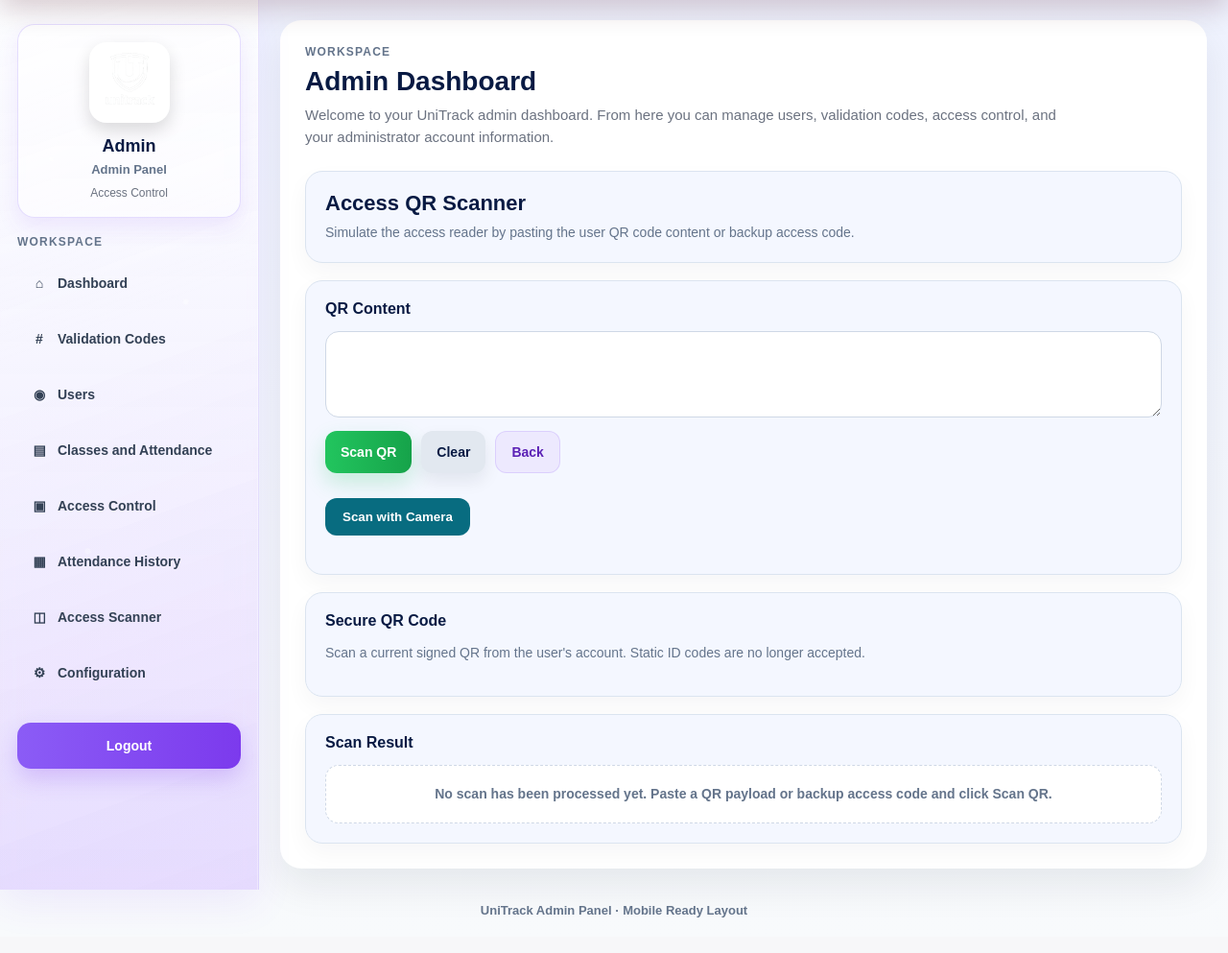
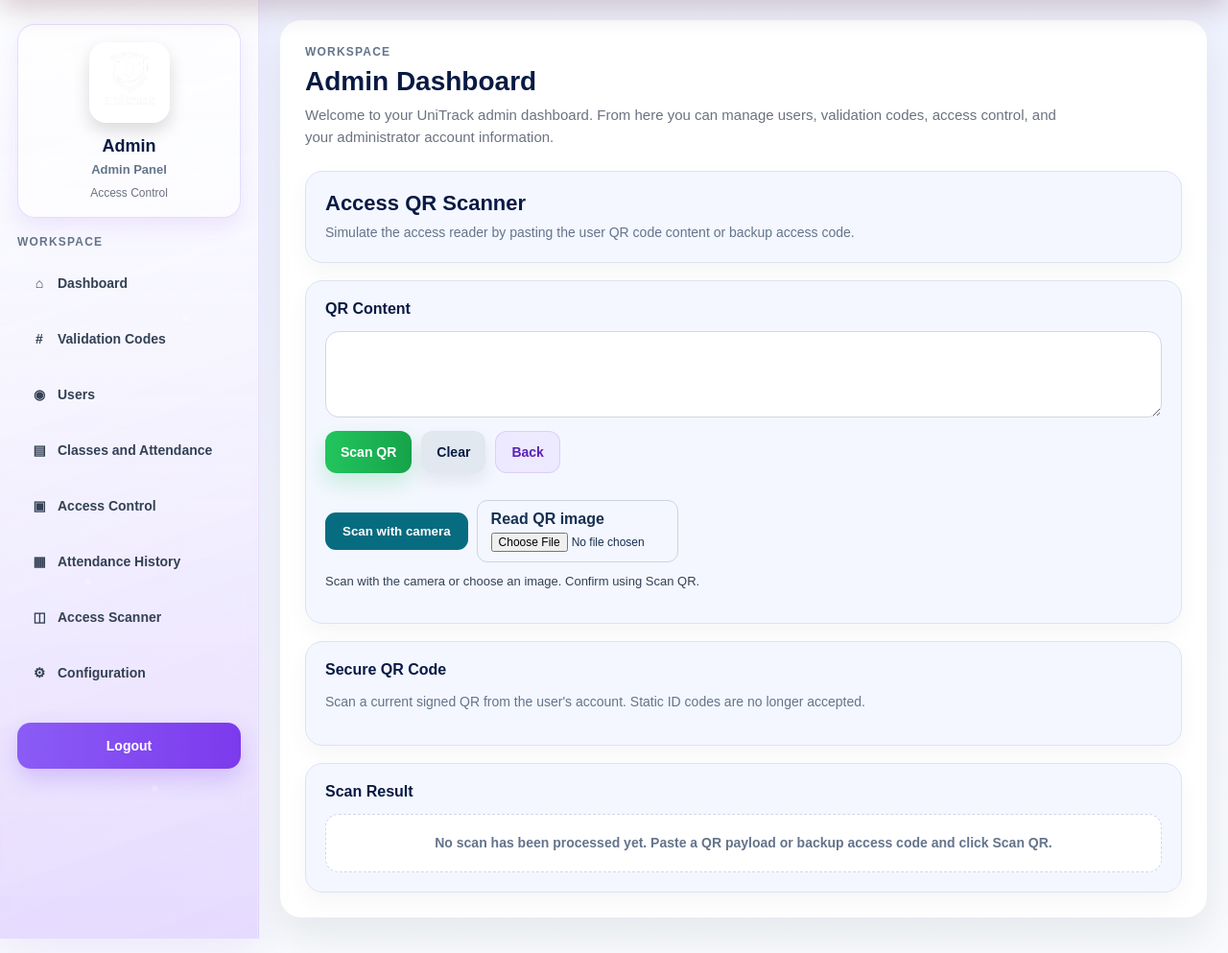
Before and after one commit to Peyman-mxli/unitrack, a Flask app: template app/templates/admin_qr_scanner.html in a window 1280 px wide. Shown: the part 104-1097 px from the top of the page at 96% size. Before the commit the page ends 1060 px from the top, so only its background shows below. Run offline with Flask 3, Linux system fonts and the light colour scheme; the template is opened without the code that fills it, so the values that code supplies are empty.

Commit message:
Unify QR camera controls with local jsQR and optional image fallback

```diff
--- a/app/templates/qr_camera_widget.html
+++ b/app/templates/qr_camera_widget.html
@@ -1,74 +1,31 @@
-{# Camera scanning is optional; manual QR paste remains available to authorized operators. #}
-<div style="margin:12px 0;">
-  <button type="button" id="unitrackCameraStart"
-          style="border:0;border-radius:12px;padding:12px 18px;background:#086c80;color:white;font-weight:800;cursor:pointer;">
-    {{ "Escanear con cámara" if current_language == 'es' else "Scan with Camera" }}
-  </button>
-  <button type="button" id="unitrackCameraStop"
-          style="display:none;border:0;border-radius:12px;padding:12px 18px;background:#6b7280;color:white;font-weight:800;cursor:pointer;">
-    {{ "Detener cámara" if current_language == 'es' else "Stop Camera" }}
-  </button>
-  <p id="unitrackCameraStatus" aria-live="polite" style="margin:8px 0;color:#475569"></p>
-  <video id="unitrackCameraVideo" autoplay muted playsinline
-         style="display:none;max-width:100%;width:450px;border-radius:12px;background:#000"></video>
+{# Shared camera scanner for authorized UniTrack operators.
+   jsQR is hosted locally so decoding works without BarcodeDetector or a CDN.
+   Scanning only fills the QR field; a manual submit confirms access. #}
+<div id="unitrackQrCamera" class="unitrack-camera-widget"
+     style="margin:14px 0;display:flex;flex-direction:column;align-items:flex-start;gap:10px;">
+  <div style="display:flex;gap:9px;align-items:center;flex-wrap:wrap;">
+    <button type="button" data-qr-start
+            style="border:0;border-radius:11px;padding:12px 18px;background:#086c80;color:white;font-weight:800;cursor:pointer;">
+      {{ "Escanear con cámara" if current_language == 'es' else "Scan with camera" }}
+    </button>
+    <button type="button" data-qr-stop hidden
+            style="border:0;border-radius:11px;padding:12px 18px;background:#475569;color:white;font-weight:800;cursor:pointer;">
+      {{ "Detener cámara" if current_language == 'es' else "Stop camera" }}
+    </button>
+    <label style="border:1px solid #cbd5e1;border-radius:11px;padding:10px 14px;cursor:pointer;color:#163052;font-weight:700;">
+      {{ "Leer imagen QR" if current_language == 'es' else "Read QR image" }}
+      <input type="file" data-qr-photo accept="image/*" style="display:block;max-width:180px;margin-top:5px;font-size:12px;">
+    </label>
+  </div>
+  <select data-qr-camera-choice hidden aria-label="{{ 'Seleccionar cámara' if current_language == 'es' else 'Select camera' }}"
+          style="max-width:400px;padding:10px;border:1px solid #cbd5e1;border-radius:9px;"></select>
+  <p data-qr-status role="status" aria-live="polite"
+     style="font-size:13px;color:#334155;margin:2px 0;">
+    {{ "Escanea el QR con la cámara o elige una imagen. Confirma con «Escanear QR»." if current_language == 'es' else "Scan with the camera or choose an image. Confirm using Scan QR." }}
+  </p>
+  <video data-qr-video hidden autoplay muted playsinline
+         aria-label="{{ 'Vista de la cámara' if current_language == 'es' else 'Camera preview' }}"
+         style="max-width:100%;width:440px;aspect-ratio:4/3;object-fit:cover;border-radius:12px;background:#0f172a;"></video>
 </div>
-<script>
-(() => {
-  const start = document.getElementById("unitrackCameraStart");
-  const stop = document.getElementById("unitrackCameraStop");
-  const video = document.getElementById("unitrackCameraVideo");
-  const status = document.getElementById("unitrackCameraStatus");
-  const textbox = document.querySelector("textarea[name='qr_text'], input[name='qr_text']");
-  if (!start || !stop || !video || !textbox) return;
-  let stream = null, scanning = false;
-  const spanish = {{ 'true' if current_language == 'es' else 'false' }};
-  function message(es, en) { status.textContent = spanish ? es : en; }
-  function release() {
-    scanning = false;
-    if (stream) { stream.getTracks().forEach(t => t.stop()); stream = null; }
-    video.srcObject = null;
-    video.style.display = "none";
-    start.style.display = "";
-    stop.style.display = "none";
-  }
-  stop.addEventListener("click", release);
-  window.addEventListener("pagehide", release);
-  start.addEventListener("click", async () => {
-    if (!navigator.mediaDevices?.getUserMedia || !("BarcodeDetector" in window)) {
-      message("Este navegador no admite el lector QR de cámara. Pega el código manualmente.",
-              "Camera QR detection is not available in this browser. Paste the code manually.");
-      return;
-    }
-    try {
-      stream = await navigator.mediaDevices.getUserMedia({video: {facingMode: "environment"}, audio: false});
-      video.srcObject = stream;
-      await video.play();
-      const detector = new BarcodeDetector({formats: ["qr_code"]});
-      video.style.display = "block";
-      start.style.display = "none";
-      stop.style.display = "";
-      scanning = true;
-      message("Apunta la cámara al código QR.", "Point the camera at a QR code.");
-      const scan = async () => {
-        if (!scanning) return;
-        try {
-          const codes = await detector.detect(video);
-          if (codes.length && codes[0].rawValue) {
-            textbox.value = codes[0].rawValue;
-            release();
-            message("Código detectado. Procesando…", "QR detected. Processing…");
-            textbox.form.requestSubmit();
-            return;
-          }
-        } catch (_) {}
-        if (scanning) requestAnimationFrame(scan);
-      };
-      requestAnimationFrame(scan);
-    } catch (err) {
-      release();
-      message("No se pudo abrir la cámara. Comprueba los permisos y utiliza HTTPS.",
-              "Cannot open camera. Check permissions and use HTTPS.");
-    }
-  });
-})();
-</script>
+<script src="{{ url_for('static', filename='js/vendor/jsQR.js') }}" defer></script>
+<script src="{{ url_for('static', filename='js/qr-camera.js') }}" defer></script>
```
